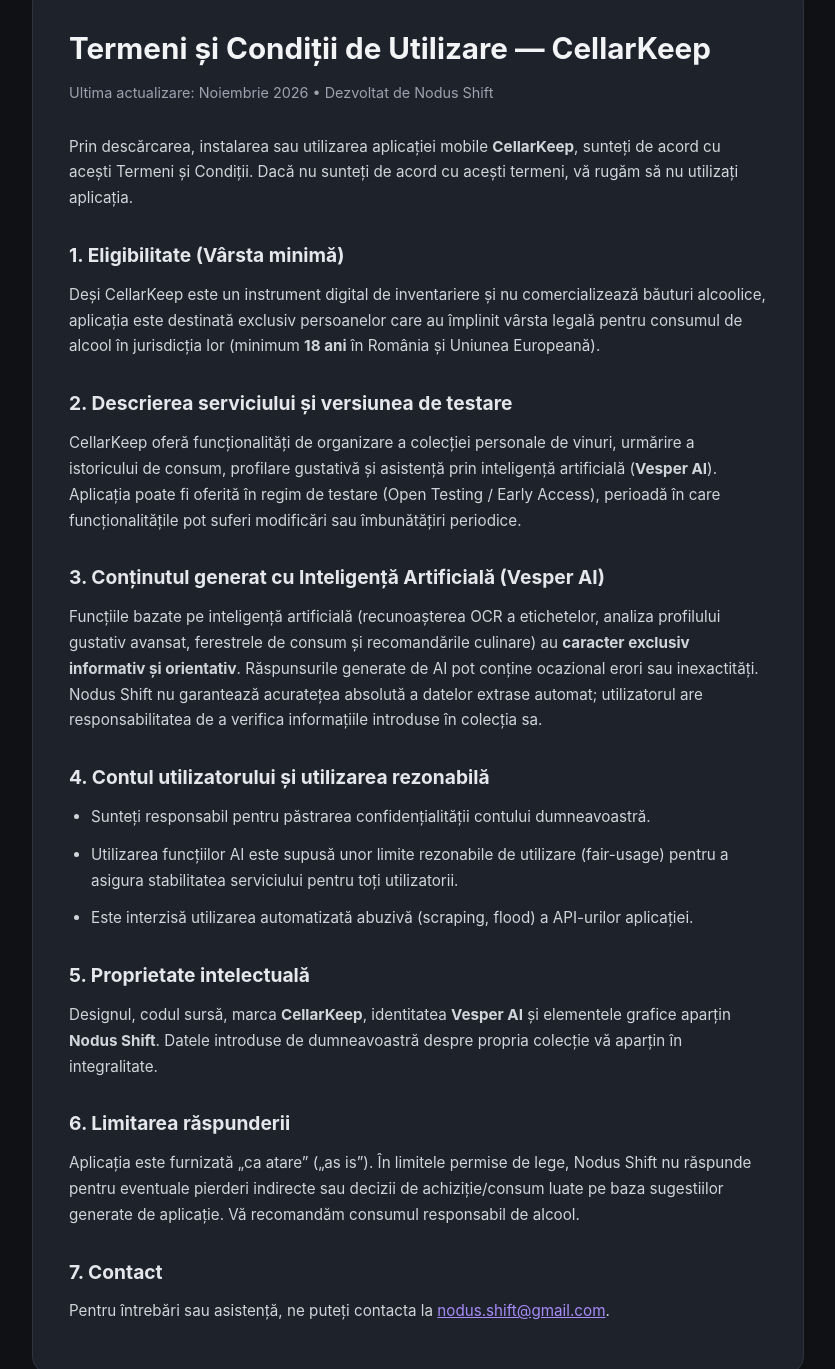
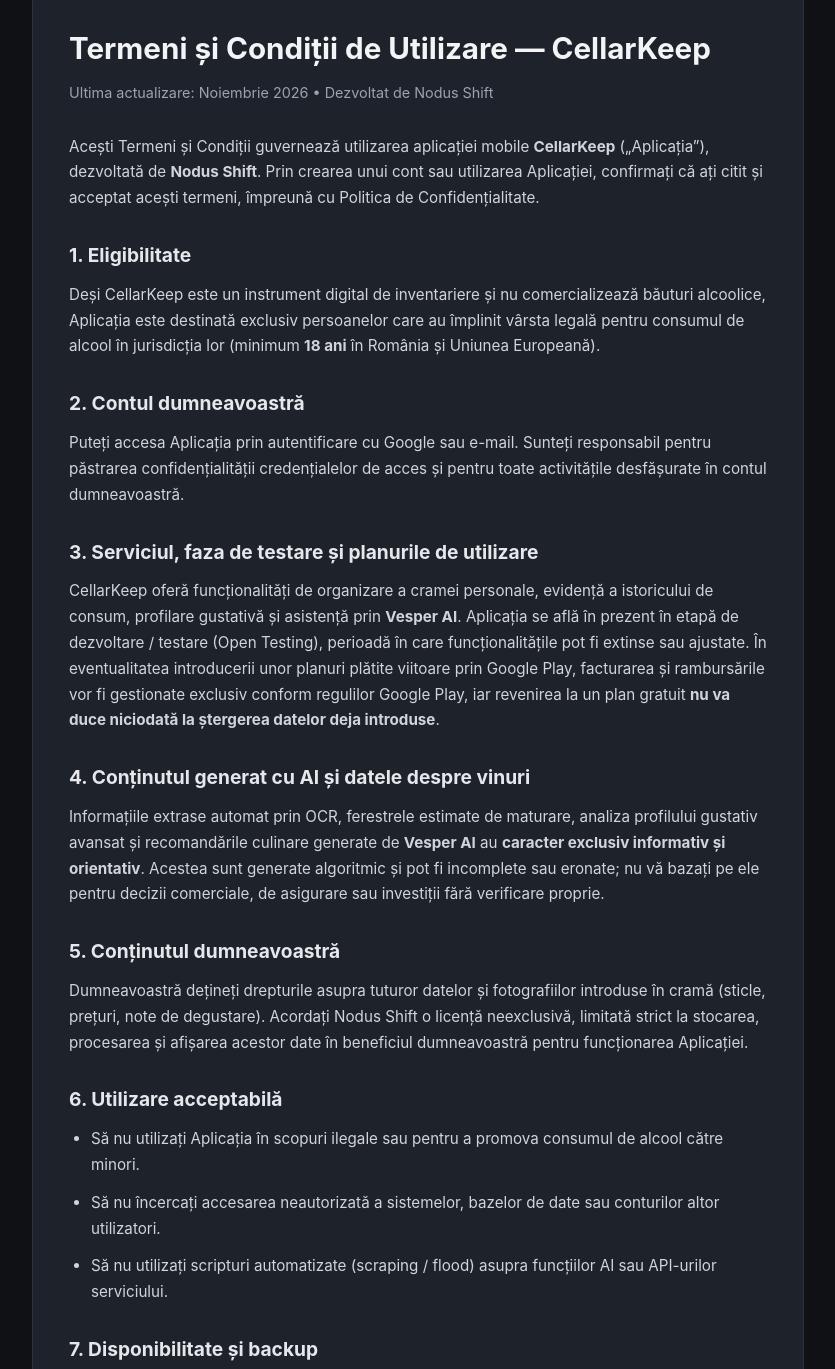
Before and after one commit to NodusShift/nodusshift.github.io, a plain HTML site: page cellarkeep-terms.html in a window 1280 px wide. Shown: the part 105-1474 px from the top of the page, without its empty margins (222-1057 px from the left). Drawn offline with Linux system fonts and the light colour scheme.

Commit message:
Revise terms and conditions for CellarKeep app
Updated terms and conditions for the CellarKeep app, including changes to eligibility, account management, AI-generated content, and liability limitations.

```diff
--- a/cellarkeep-terms.html
+++ b/cellarkeep-terms.html
@@ -52,44 +52,69 @@
             <p class="meta">Ultima actualizare: Noiembrie 2026 &bull; Dezvoltat de Nodus Shift</p>
 
             <p>
-                Prin descărcarea, instalarea sau utilizarea aplicației mobile <strong>CellarKeep</strong>, sunteți de acord cu acești Termeni și Condiții. Dacă nu sunteți de acord cu acești termeni, vă rugăm să nu utilizați aplicația.
+                Acești Termeni și Condiții guvernează utilizarea aplicației mobile <strong>CellarKeep</strong> („Aplicația”), dezvoltată de <strong>Nodus Shift</strong>. Prin crearea unui cont sau utilizarea Aplicației, confirmați că ați citit și acceptat acești termeni, împreună cu Politica de Confidențialitate.
             </p>
 
-            <h2>1. Eligibilitate (Vârsta minimă)</h2>
+            <h2>1. Eligibilitate</h2>
             <p>
-                Deși CellarKeep este un instrument digital de inventariere și nu comercializează băuturi alcoolice, aplicația este destinată exclusiv persoanelor care au împlinit vârsta legală pentru consumul de alcool în jurisdicția lor (minimum <strong>18 ani</strong> în România și Uniunea Europeană).
+                Deși CellarKeep este un instrument digital de inventariere și nu comercializează băuturi alcoolice, Aplicația este destinată exclusiv persoanelor care au împlinit vârsta legală pentru consumul de alcool în jurisdicția lor (minimum <strong>18 ani</strong> în România și Uniunea Europeană).
             </p>
 
-            <h2>2. Descrierea serviciului și versiunea de testare</h2>
+            <h2>2. Contul dumneavoastră</h2>
             <p>
-                CellarKeep oferă funcționalități de organizare a colecției personale de vinuri, urmărire a istoricului de consum, profilare gustativă și asistență prin inteligență artificială (<strong>Vesper AI</strong>). Aplicația poate fi oferită în regim de testare (Open Testing / Early Access), perioadă în care funcționalitățile pot suferi modificări sau îmbunătățiri periodice.
+                Puteți accesa Aplicația prin autentificare cu Google sau e-mail. Sunteți responsabil pentru păstrarea confidențialității credențialelor de acces și pentru toate activitățile desfășurate în contul dumneavoastră.
             </p>
 
-            <h2>3. Conținutul generat cu Inteligență Artificială (Vesper AI)</h2>
+            <h2>3. Serviciul, faza de testare și planurile de utilizare</h2>
             <p>
-                Funcțiile bazate pe inteligență artificială (recunoașterea OCR a etichetelor, analiza profilului gustativ avansat, ferestrele de consum și recomandările culinare) au <strong>caracter exclusiv informativ și orientativ</strong>. Răspunsurile generate de AI pot conține ocazional erori sau inexactități. Nodus Shift nu garantează acuratețea absolută a datelor extrase automat; utilizatorul are responsabilitatea de a verifica informațiile introduse în colecția sa.
+                CellarKeep oferă funcționalități de organizare a cramei personale, evidență a istoricului de consum, profilare gustativă și asistență prin <strong>Vesper AI</strong>. Aplicația se află în prezent în etapă de dezvoltare / testare (Open Testing), perioadă în care funcționalitățile pot fi extinse sau ajustate. În eventualitatea introducerii unor planuri plătite viitoare prin Google Play, facturarea și rambursările vor fi gestionate exclusiv conform regulilor Google Play, iar revenirea la un plan gratuit <strong>nu va duce niciodată la ștergerea datelor deja introduse</strong>.
             </p>
 
-            <h2>4. Contul utilizatorului și utilizarea rezonabilă</h2>
+            <h2>4. Conținutul generat cu AI și datele despre vinuri</h2>
+            <p>
+                Informațiile extrase automat prin OCR, ferestrele estimate de maturare, analiza profilului gustativ avansat și recomandările culinare generate de <strong>Vesper AI</strong> au <strong>caracter exclusiv informativ și orientativ</strong>. Acestea sunt generate algoritmic și pot fi incomplete sau eronate; nu vă bazați pe ele pentru decizii comerciale, de asigurare sau investiții fără verificare proprie.
+            </p>
+
+            <h2>5. Conținutul dumneavoastră</h2>
+            <p>
+                Dumneavoastră dețineți drepturile asupra tuturor datelor și fotografiilor introduse în cramă (sticle, prețuri, note de degustare). Acordați Nodus Shift o licență neexclusivă, limitată strict la stocarea, procesarea și afișarea acestor date în beneficiul dumneavoastră pentru funcționarea Aplicației.
+            </p>
+
+            <h2>6. Utilizare acceptabilă</h2>
             <ul>
-                <li>Sunteți responsabil pentru păstrarea confidențialității contului dumneavoastră.</li>
-                <li>Utilizarea funcțiilor AI este supusă unor limite rezonabile de utilizare (fair-usage) pentru a asigura stabilitatea serviciului pentru toți utilizatorii.</li>
-                <li>Este interzisă utilizarea automatizată abuzivă (scraping, flood) a API-urilor aplicației.</li>
+                <li>Să nu utilizați Aplicația în scopuri ilegale sau pentru a promova consumul de alcool către minori.</li>
+                <li>Să nu încercați accesarea neautorizată a sistemelor, bazelor de date sau conturilor altor utilizatori.</li>
+                <li>Să nu utilizați scripturi automatizate (scraping / flood) asupra funcțiilor AI sau API-urilor serviciului.</li>
             </ul>
 
-            <h2>5. Proprietate intelectuală</h2>
+            <h2>7. Disponibilitate și backup</h2>
             <p>
-                Designul, codul sursă, marca <strong>CellarKeep</strong>, identitatea <strong>Vesper AI</strong> și elementele grafice aparțin <strong>Nodus Shift</strong>. Datele introduse de dumneavoastră despre propria colecție vă aparțin în integralitate.
+                Depunem toate eforturile rezonabile pentru a menține Aplicația disponibilă și datele în siguranță, însă nu putem garanta funcționarea neîntreruptă (100% uptime). Vă recomandăm să păstrați propriile evidențe pentru informațiile pe care nu vă permiteți să le pierdeți.
             </p>
 
-            <h2>6. Limitarea răspunderii</h2>
+            <h2>8. Proprietate intelectuală</h2>
             <p>
-                Aplicația este furnizată „ca atare” („as is”). În limitele permise de lege, Nodus Shift nu răspunde pentru eventuale pierderi indirecte sau decizii de achiziție/consum luate pe baza sugestiilor generate de aplicație. Vă recomandăm consumul responsabil de alcool.
+                Numele <strong>CellarKeep</strong>, identitatea <strong>Vesper AI</strong>, marca <strong>Nodus Shift</strong>, logo-urile, designul și codul sursă ne aparțin. Nu aveți dreptul să copiați, modificați sau redistribuiți nicio parte a Aplicației fără acordul nostru scris.
             </p>
 
-            <h2>7. Contact</h2>
+            <h2>9. Ștergerea contului</h2>
             <p>
-                Pentru întrebări sau asistență, ne puteți contacta la <a href="mailto:nodus.shift@gmail.com">nodus.shift@gmail.com</a>.
+                Vă puteți șterge contul oricând din setările Aplicației sau printr-o solicitare la <a href="mailto:nodus.shift@gmail.com">nodus.shift@gmail.com</a>. Datele personale sunt eliminate conform Politicii de Confidențialitate. <strong>Ștergerea contului este ireversibilă.</strong>
+            </p>
+
+            <h2>10. Limitarea răspunderii</h2>
+            <p>
+                În limitele permise de lege, Aplicația este furnizată „ca atare” („as is”). Nodus Shift nu răspunde pentru daune indirecte sau pierderi de date survenite din cauze dincolo de controlul nostru rezonabil. Nimic din acești termeni nu limitează drepturile legale obligatorii de care beneficiați în calitate de consumator.
+            </p>
+
+            <h2>11. Modificări și legea aplicabilă</h2>
+            <p>
+                Putem actualiza acești Termeni pe măsură ce Aplicația evoluează; modificările semnificative vor fi anunțate în Aplicație. Acești Termeni sunt guvernați de <strong>legea română</strong>, iar eventualele litigii vor fi soluționate de instanțele competente din România, fără a aduce atingere normelor imperative de protecție a consumatorilor din țara dumneavoastră de reședință.
+            </p>
+
+            <h2>12. Contact</h2>
+            <p>
+                Pentru întrebări sau asistență: <a href="mailto:nodus.shift@gmail.com">nodus.shift@gmail.com</a>.
             </p>
         </div>
     </div>
```
